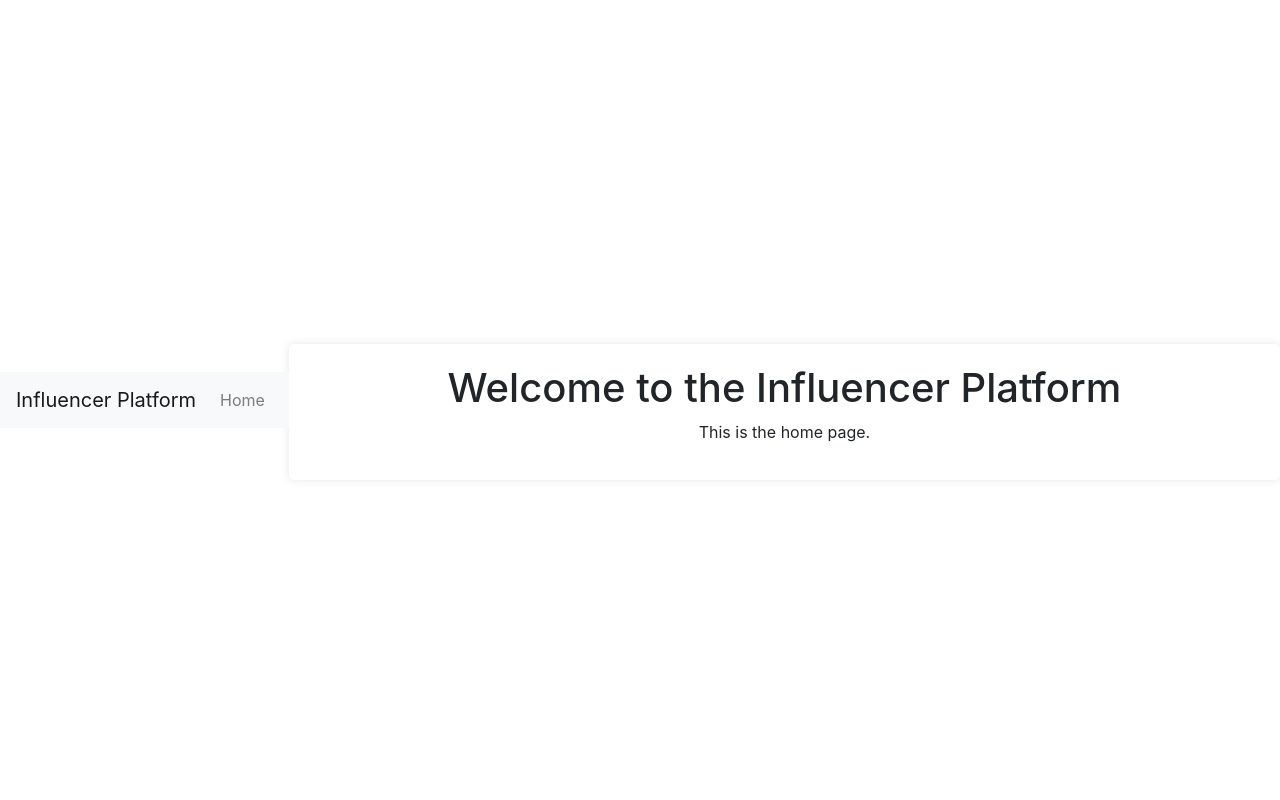
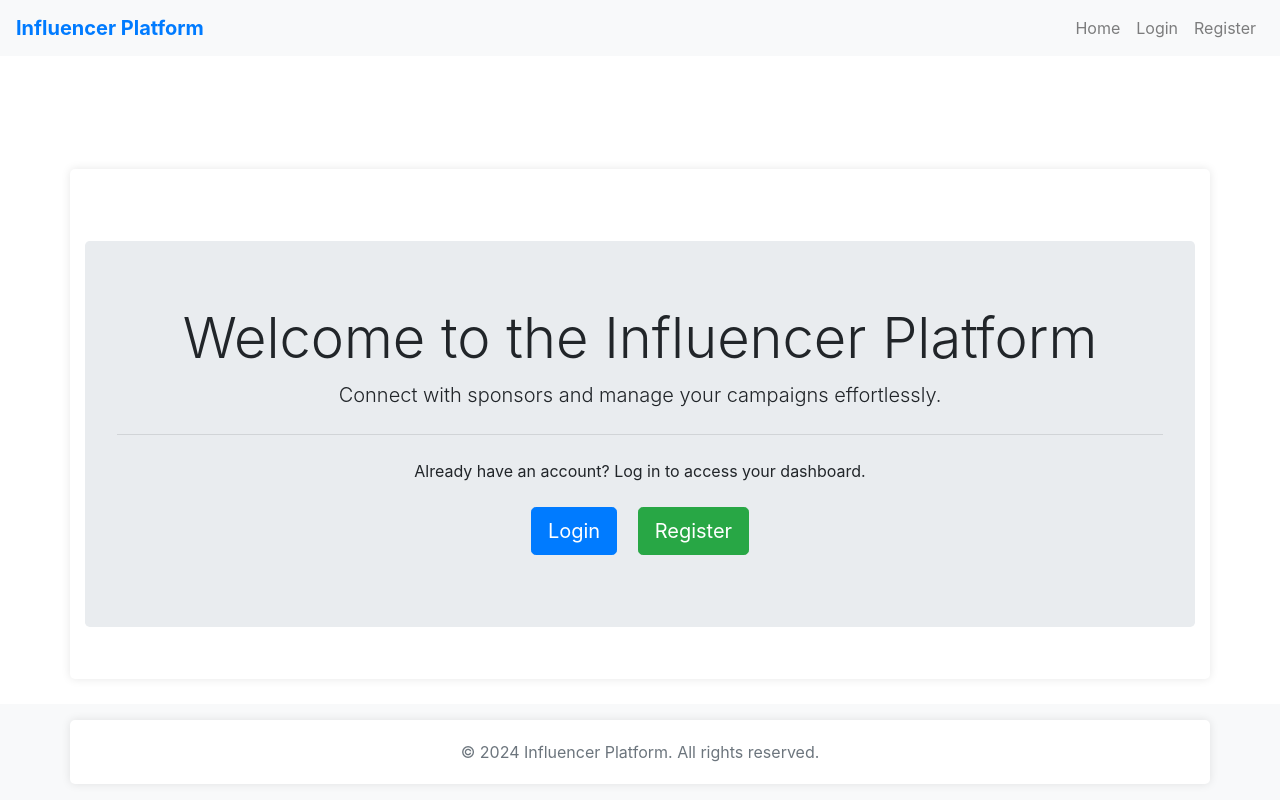
Before and after one commit to prem-kumar-sharma/Inluencer-Project, a Flask app: page / in a window 1280 px wide. Run offline with Flask 3, Linux system fonts and the light colour scheme; some libraries are stand-ins or nearby versions.

Commit message:
Nav bar update for base, and index page

```diff
--- a/static/style.css
+++ b/static/style.css
@@ -65,3 +65,28 @@ a {
 a:hover {
     text-decoration: underline;
 }
+
+
+body {
+    font-family: 'Helvetica Neue', Helvetica, Arial, sans-serif;
+}
+
+.navbar-brand {
+    font-weight: bold;
+    color: #007bff !important;
+}
+
+.jumbotron {
+    background-color: #f8f9fa;
+    padding: 2rem 1rem;
+}
+
+.jumbotron .btn {
+    margin: 0.5rem;
+}
+
+.footer {
+    position: fixed;
+    bottom: 0;
+    width: 100%;
+}
--- a/templates/base.html
+++ b/templates/base.html
@@ -8,13 +8,13 @@
     <link href="https://stackpath.bootstrapcdn.com/bootstrap/4.5.2/css/bootstrap.min.css" rel="stylesheet">
 </head>
 <body>
-    <nav class="navbar navbar-expand-lg navbar-light bg-light">
+    <nav class="navbar navbar-expand-lg navbar-light bg-light fixed-top">
         <a class="navbar-brand" href="{{ url_for('index') }}">Influencer Platform</a>
         <button class="navbar-toggler" type="button" data-toggle="collapse" data-target="#navbarNav" aria-controls="navbarNav" aria-expanded="false" aria-label="Toggle navigation">
             <span class="navbar-toggler-icon"></span>
         </button>
         <div class="collapse navbar-collapse" id="navbarNav">
-            <ul class="navbar-nav">
+            <ul class="navbar-nav ml-auto">
                 <li class="nav-item">
                     <a class="nav-link" href="{{ url_for('index') }}">Home</a>
                 </li>
@@ -49,13 +49,25 @@
                 <li class="nav-item">
                     <a class="nav-link" href="{{ url_for('logout') }}">Logout</a>
                 </li>
+                {% else %}
+                <li class="nav-item">
+                    <a class="nav-link" href="{{ url_for('login') }}">Login</a>
+                </li>
+                <li class="nav-item">
+                    <a class="nav-link" href="{{ url_for('register') }}">Register</a>
+                </li>
                 {% endif %}
             </ul>
         </div>
     </nav>
-    <div class="container mt-4">
+    <div class="container mt-5 pt-4">
         {% block content %}{% endblock %}
     </div>
+    <footer class="footer mt-auto py-3 bg-light">
+        <div class="container text-center">
+            <span class="text-muted">&copy; 2024 Influencer Platform. All rights reserved.</span>
+        </div>
+    </footer>
     <script src="https://code.jquery.com/jquery-3.5.1.slim.min.js"></script>
     <script src="https://cdn.jsdelivr.net/npm/@popperjs/core@2.5.3/dist/umd/popper.min.js"></script>
     <script src="https://stackpath.bootstrapcdn.com/bootstrap/4.5.2/js/bootstrap.min.js"></script>
--- a/templates/index.html
+++ b/templates/index.html
@@ -3,9 +3,17 @@
 {% block title %}Home{% endblock %}
 
 {% block content %}
-<h1>Welcome to the Influencer Platform</h1>
-<p>This is the home page.</p>
-{% if session.get('username') %}
-    <p>Hello, {{ session['username'] }}! You are logged in as {{ session['role'] }}.</p>
-{% endif %}
+<div class="jumbotron text-center mt-5">
+    <h1 class="display-4">Welcome to the Influencer Platform</h1>
+    <p class="lead">Connect with sponsors and manage your campaigns effortlessly.</p>
+    <hr class="my-4">
+    {% if session.get('username') %}
+        <p>Hello, {{ session['username'] }}! You are logged in as {{ session['role'] }}.</p>
+        <a class="btn btn-primary btn-lg" href="{{ url_for('logout') }}" role="button">Logout</a>
+    {% else %}
+        <p>Already have an account? Log in to access your dashboard.</p>
+        <a class="btn btn-primary btn-lg" href="{{ url_for('login') }}" role="button">Login</a>
+        <a class="btn btn-success btn-lg" href="{{ url_for('register') }}" role="button">Register</a>
+    {% endif %}
+</div>
 {% endblock %}
```
